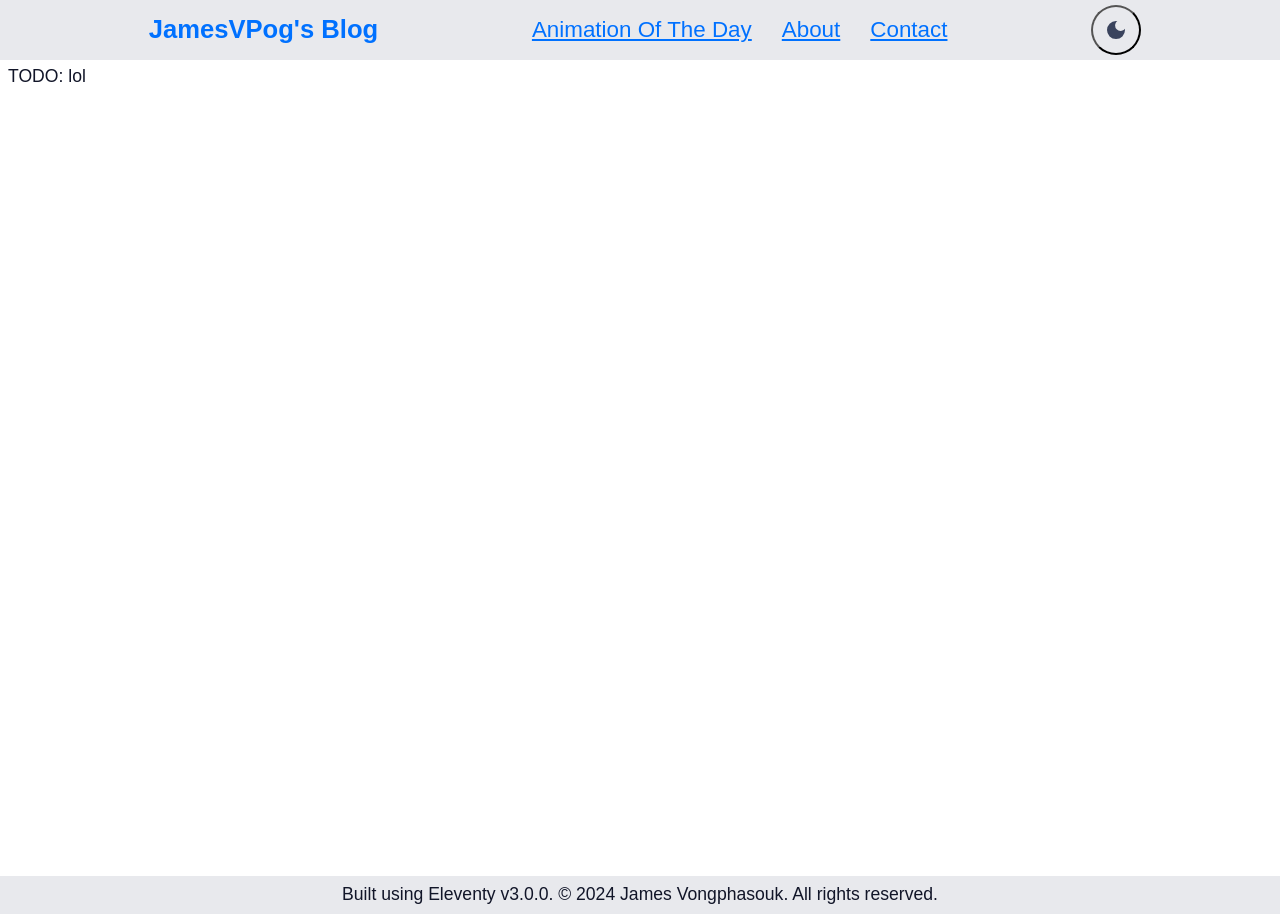
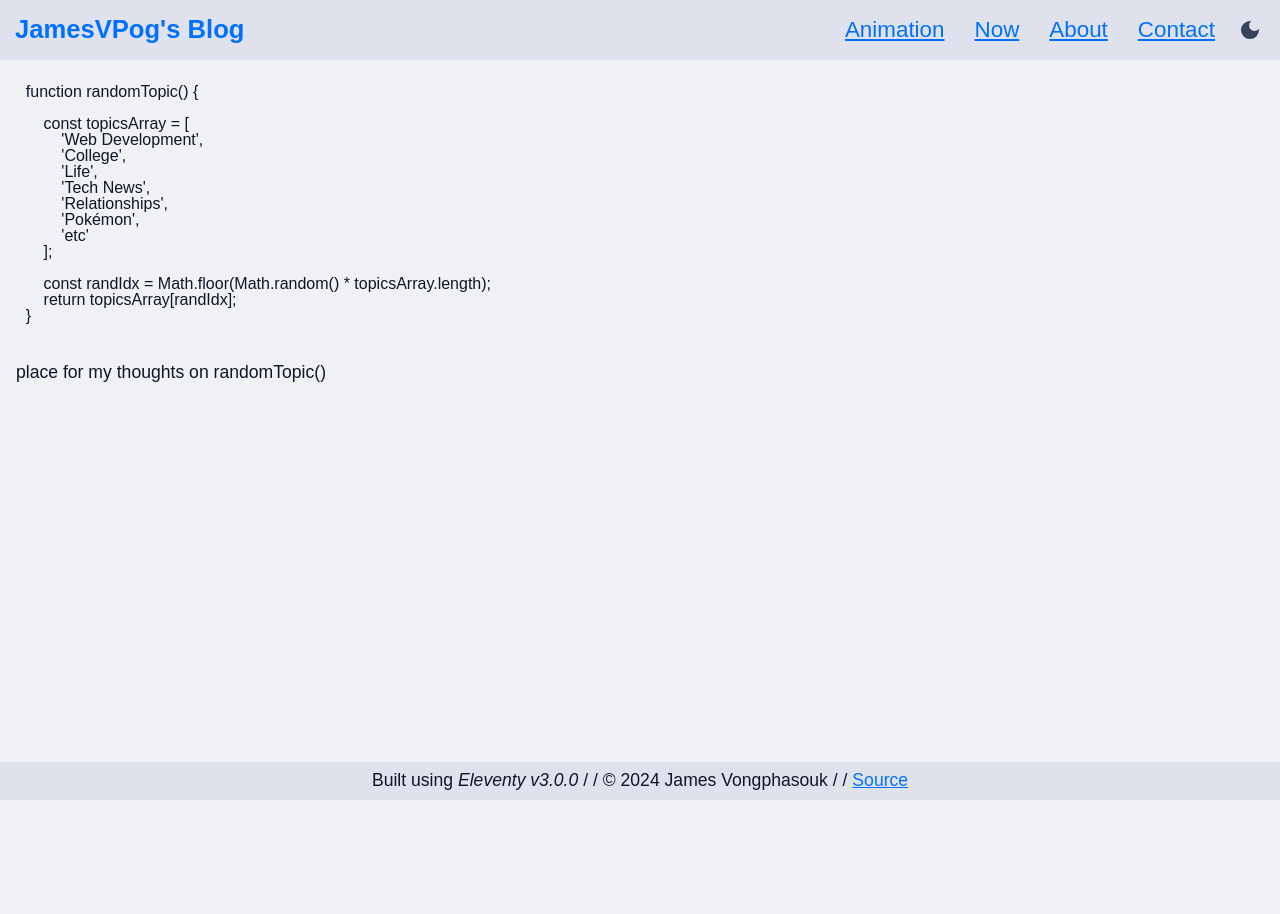
Before and after one commit to JamesVpog/jvblog, an Eleventy site: page src/about.html in a window 1280 px wide. After the commit the page ends 800 px from the top, so only its background shows below. Built offline with nearby package versions, Linux system fonts and the light colour scheme; Eleventy itself is replaced by a stand-in of ours; files that its build step writes are made by us from their sources.

Commit message:
created /now and /about closes #1

```diff
--- a/src/_includes/base.html
+++ b/src/_includes/base.html
@@ -9,10 +9,11 @@
 </head>
 <body>
     <div class="flex-container">
-            <nav class="navbar">
+            <div class="navbar">
                 <h1> <a href="/index">JamesVPog's Blog</a> </h1>
                 <div class="sub-nav">
-                    <a href="/animationootd"> Animation Of The Day</a>
+                    <a href="/animationootd"> Animation</a>
+                    <a href="/now">Now</a>
                     <a href="/about">About</a>
                     <a href="/contact">Contact</a>
                 </div>
@@ -20,12 +21,12 @@
                     <svg xmlns="http://www.w3.org/2000/svg" height="24px" viewBox="0 -960 960 960" width="24px" fill="#e8eaed"><path d="M480-120q-150 0-255-105T120-480q0-150 105-255t255-105q14 0 27.5 1t26.5 3q-41 29-65.5 75.5T444-660q0 90 63 153t153 63q55 0 101-24.5t75-65.5q2 13 3 26.5t1 27.5q0 150-105 255T480-120Z"/></svg>
                     <svg xmlns="http://www.w3.org/2000/svg" height="24px" viewBox="0 -960 960 960" width="24px" fill="#e8eaed"><path d="M480-280q-83 0-141.5-58.5T280-480q0-83 58.5-141.5T480-680q83 0 141.5 58.5T680-480q0 83-58.5 141.5T480-280ZM200-440H40v-80h160v80Zm720 0H760v-80h160v80ZM440-760v-160h80v160h-80Zm0 720v-160h80v160h-80ZM256-650l-101-97 57-59 96 100-52 56Zm492 496-97-101 53-55 101 97-57 59Zm-98-550 97-101 59 57-100 96-56-52ZM154-212l101-97 55 53-97 101-59-57Z"/></svg>
                 </button>
-            </nav>
-        <main class="flex-container">
+            </div>
+        <main class="smaller-flex-container">
             {{ content | safe }}
         </main>
         <footer>
-            <p>Built using <em>Eleventy v3.0.0</em>. &copy; 2024 James Vongphasouk. All rights reserved.</a></p>
+            <p>Built using <span class="italics">Eleventy v3.0.0</span> / / &copy; 2024 James Vongphasouk / / <a href="https://github.com/JamesVpog/jvblog">Source </a></a></p>
         </footer>
     </div>
 </body>
--- a/src/about.html
+++ b/src/about.html
@@ -3,4 +3,26 @@ layout: base.html
 title: "About"
 ---
 
-<p>TODO: lol</p>
+<pre>
+    <code class="first-line">
+    function randomTopic() {
+
+        const topicsArray = [
+            'Web Development',
+            'College',
+            'Life',
+            'Tech News',
+            'Relationships',
+            'Pokémon',
+            'etc'
+        ];
+
+        const randIdx = Math.floor(Math.random() * topicsArray.length);
+        return topicsArray[randIdx];
+    }
+    </code>
+    </pre>
+
+<p class="first-line">
+    place for my thoughts on randomTopic()
+</p>
--- a/src/css/global.css
+++ b/src/css/global.css
@@ -1,8 +1,9 @@
 @import url('./reset.css');
 
+/* variable colors */
 :root{
---base-color:white;
---base-variant:#e8e9ed;
+--base-color:hsl(225, 23%, 95%);
+--base-variant:hsl(228, 26%, 90%);
 --text-color:#111528;
 --secondary-text:#232738;
 --primary-color: #3a435d;
@@ -17,6 +18,7 @@
 --primary-color:#3a435d;
 --accent-color: #0071ff;
 }
+
 html, body {
     height: 100%;
     font-family:Arial, Helvetica, sans-serif;
@@ -28,6 +30,11 @@ html, body {
     display: flex;
     flex-direction: column;
     min-height: 100vh;
+}
+
+.smaller-flex-container{
+    display: flex;
+    flex-direction: column;
 }
 
 main {
@@ -46,7 +53,11 @@ body {
 }
 
 .first-line {
-    margin: 16px;
+    padding: 8px;
+}
+
+.second-line {
+    padding: 16px;
 }
 main {
     margin: 8px;
@@ -68,13 +79,13 @@ h1:has(a[href="/index"]) {
     font-weight: bold;
     padding: 10px;
     color: var(--accent-color);
-    justify-self: end;
+    flex: 2;
 }
 
 .navbar{
     display: flex;
     align-items: center;
-    justify-content: space-evenly;
+    justify-content: center;
     padding: 5px;
     background-color: var(--base-variant);
     gap: 10px;
@@ -111,12 +122,13 @@ a:active {
 a[href="/index"]:link,
 a[href="/index"]:visited,
 a[href="/index"]:focus,
-a[href="/index"]:hover,
 a[href="/index"]:active {
     text-decoration: none;
     background-color: transparent;
     color: inherit;
 }
+
+
 
 @keyframes animation_box {
     0%   {background-color:red;}
@@ -139,6 +151,7 @@ a[href="/index"]:active {
   }
 
 #theme-switch{
+    border: none;
     height: 50px;
     width: 50px;
     padding: 0;
@@ -149,6 +162,11 @@ a[href="/index"]:active {
     align-items: center;
 
 }
+
+#theme-switch:hover {
+    cursor: pointer;
+}
+
 #theme-switch svg {
     fill: var(--primary-color);
 }
@@ -157,14 +175,33 @@ a[href="/index"]:active {
     display: none;
 }
 
+#theme-switch svg {
+    transition: fill 1s;
+}
+#theme-switch:hover svg{
+    fill: yellow;
+}
+
 .darkmode #theme-switch svg:first-child {
-display: none;
+    display: none;
 }
 
 .darkmode #theme-switch svg:last-child{
     display: block;
 }
 
-body, .navbar, footer {
+body, .navbar, footer, #theme-switch {
     transition: background-color 0.5s ease, color 0.5s ease;
 }
+
+span[class='italics'] {
+    font-style: italic;
+}
+
+ul {
+    list-style-type: square;
+}
+
+li {
+    margin: 10px 0;
+}
```
Also changed, not shown: src/animationootd.html (+1 -1 lines), src/contact.html (+3 -6 lines), src/now.html (added, +21 -0 lines).
